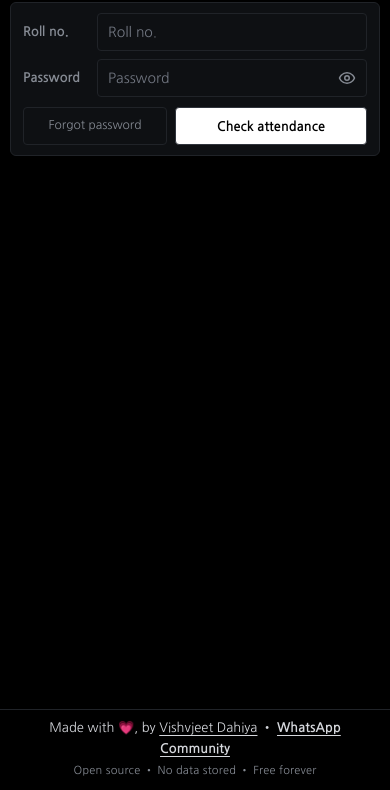
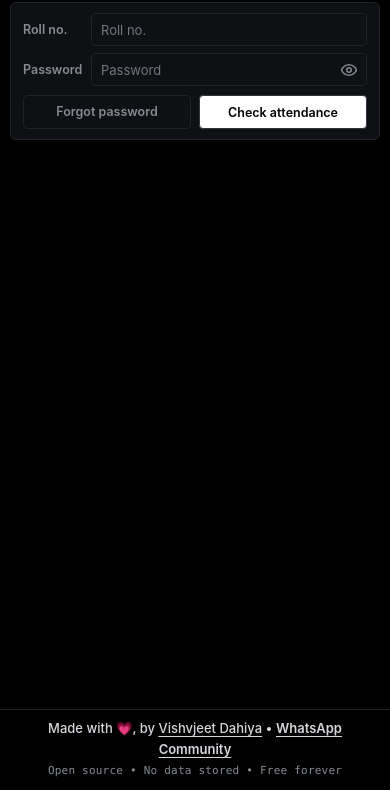
Before and after one commit to Vishvjeetdahiya/DCRUST, a plain HTML site: page index.html in a window 390 px wide. Shown: the part 54-844 px from the top of the page. Drawn offline with Linux system fonts and the light colour scheme.

Commit message:
style(ui): restore multi-font typography, equalize mobile buttons, and streamline details copy

```diff
--- a/index.html
+++ b/index.html
@@ -9,9 +9,6 @@
 <title>DCRUSTM Attendance</title>
 <meta name="description" content="Check your DCRUSTM attendance from dcrustm.samarth.edu.in. Enter your roll number and password to view class-wise attendance.">
 <meta name="theme-color" content="#000000" id="meta-theme-color">
-<link rel="preconnect" href="https://fonts.googleapis.com">
-<link rel="preconnect" href="https://fonts.gstatic.com" crossorigin>
-<link href="https://fonts.googleapis.com/css2?family=Nanum+Gothic:wght@400;700;800&display=swap" rel="stylesheet">
 <script src="./config.js"></script>
 <script>
 (function() {
@@ -43,8 +40,8 @@
   --footer-bg: rgba(0, 0, 0, 0.95);
   --details-bg: #060708;
   --shadow: rgba(0, 0, 0, 0.6);
-  --sans: 'Nanum Gothic', sans-serif;
-  --mono: 'Nanum Gothic', sans-serif;
+  --sans: -apple-system, BlinkMacSystemFont, "Segoe UI", system-ui, sans-serif;
+  --mono: ui-monospace, "SF Mono", "Cascadia Code", Menlo, monospace;
 }
 
 [data-theme="light"] {
@@ -75,12 +72,10 @@ html {
   -webkit-text-size-adjust: 100%;
   background: var(--bg);
 }
-html, body, button, input, select, textarea {
-  font-family: 'Nanum Gothic', sans-serif;
-}
 body {
   background: var(--bg);
   color: var(--text);
+  font-family: var(--sans);
   font-size: 15px;
   line-height: 1.6;
   margin: 0;
@@ -209,9 +204,9 @@ header {
   background: var(--surface);
   border: 1px solid var(--border);
   color: var(--text);
-  padding: 0 14px;
-  height: 42px;
-  font-size: 15px;
+  padding: 0 12px;
+  height: 38px;
+  font-size: 14px;
   font-family: inherit;
   border-radius: 4px;
   width: 100%;
@@ -272,9 +267,9 @@ header {
   color: var(--text-dim);
   border: 1px solid var(--border);
   padding: 0 16px;
-  height: 42px;
+  height: 38px;
   border-radius: 4px;
-  font-size: 14px;
+  font-size: 13.5px;
   font-weight: 500;
   font-family: inherit;
   text-decoration: none;
@@ -293,12 +288,12 @@ button[type="submit"] {
   background: var(--submit-bg);
   color: var(--submit-text);
   border: 1px solid var(--border-strong);
-  padding: 0 24px;
-  height: 42px;
+  padding: 0 20px;
+  height: 38px;
   border-radius: 4px;
   font-weight: 600;
   font-family: inherit;
-  font-size: 15px;
+  font-size: 14px;
   cursor: pointer;
   display: inline-flex;
   align-items: center;
@@ -319,7 +314,7 @@ button[type="submit"]:disabled {
     border-radius: 6px;
   }
   .form-inputs {
-    gap: 8px;
+    gap: 7px;
   }
   .field {
     flex-direction: row;
@@ -328,10 +323,10 @@ button[type="submit"]:disabled {
   }
   .field-label {
     margin-bottom: 0;
-    width: 66px;
-    min-width: 66px;
-    font-size: 13px;
-    font-weight: 700;
+    width: 60px;
+    min-width: 60px;
+    font-size: 12.5px;
+    font-weight: 600;
     color: var(--text-dim);
     flex-shrink: 0;
   }
@@ -341,40 +336,33 @@ button[type="submit"]:disabled {
     min-width: 0;
   }
   .form-input {
-    height: 38px;
-    font-size: 14px;
-    padding: 0 10px;
+    height: 33px;
+    font-size: 13px;
+    padding: 0 9px;
   }
   .pw-wrap .form-input {
-    padding-right: 40px;
+    padding-right: 34px;
   }
   .pw-toggle {
-    width: 36px;
+    width: 32px;
   }
   .form-btn-row {
     flex-direction: row;
     gap: 8px;
-    margin-top: 10px;
-  }
-  .btn-forgot {
-    flex: 1;
+    margin-top: 9px;
+  }
+  .btn-forgot,
+  button[type="submit"] {
+    flex: 1 1 0;
     min-width: 0;
-    height: 38px;
-    font-size: 12px;
-    padding: 0 8px;
+    height: 34px;
+    font-size: 12.5px;
+    font-weight: 600;
+    padding: 0 6px;
     text-align: center;
     white-space: nowrap;
     overflow: hidden;
     text-overflow: ellipsis;
-  }
-  button[type="submit"] {
-    flex: 1.35;
-    min-width: 0;
-    height: 38px;
-    font-size: 13px;
-    font-weight: 700;
-    padding: 0 10px;
-    white-space: nowrap;
   }
 }
 #err {
@@ -1690,7 +1678,7 @@ footer.fixed-footer {
         statusHtml = '<span class="status-pill pill-none">not marked yet</span>';
         if (sched > 0) {
           var initialSafe = Math.floor(0.25 * sched);
-          projMsg = 'No classes held yet. <strong>' + sched + '</strong> total classes scheduled for semester. You can safely bunk up to <strong>' + initialSafe + '</strong> classes while keeping attendance &ge; 75%.';
+          projMsg = 'No classes held yet (<strong>' + sched + '</strong> scheduled). Safe bunks: <strong>' + initialSafe + '</strong> (&ge; 75%).';
         }
       } else if (c.pct >= 75) {
         var rawSafeNow = Math.floor((c.present - 0.75 * c.total) / 0.75);
@@ -1746,7 +1734,7 @@ footer.fixed-footer {
       var records = c.records || [];
       var recContent = '';
       if (records.length === 0) {
-        recContent = '<div class="no-records">No attendance records have been marked on the portal yet for this class.</div>';
+        recContent = '<div class="no-records">no attendance records</div>';
       } else {
         recContent = '<div class="records-grid" id="rec-grid-' + i + '">';
         for (var r = 0; r < records.length; r++) {
@@ -1777,7 +1765,6 @@ footer.fixed-footer {
       var detailsHtml = '<div class="details-wrap">'
         + '<div class="details-header">'
         + '<div class="details-title-row">'
-        + '<span class="details-title">Class Log: ' + esc(c.code) + '</span>'
         + '<span class="details-teacher">Teacher: ' + esc(c.teacher || '--') + '</span>'
         + (sched > 0 ? '<span class="details-stat">' + rem + ' of ' + sched + ' classes left</span>' : '')
         + '</div>'
```
